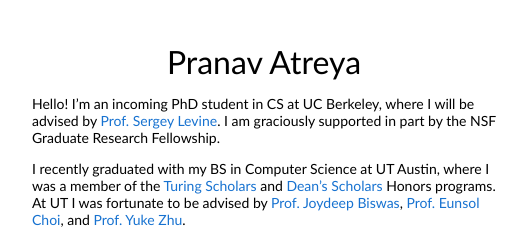
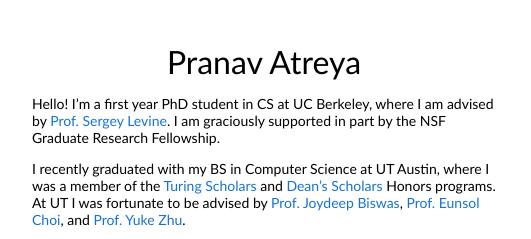
Before and after one commit to pranavatreya/pranavatreya.github.io, a plain HTML site: page index.html in a window 1280 px wide. Shown: the top 239 px of the page, 228-759 px from the left. Drawn offline with Linux system fonts and the light colour scheme.

Commit message:
first year

```diff
--- a/index.html
+++ b/index.html
@@ -70,7 +70,7 @@
               <p style="text-align:center">
                 <name>Pranav Atreya</name>
               </p>
-              <p> Hello! I’m an incoming PhD student in CS at UC Berkeley, where I will be advised by <a href="https://people.eecs.berkeley.edu/~svlevine/">Prof. Sergey Levine</a>. I am graciously supported in part by the NSF Graduate Research Fellowship.
+              <p> Hello! I’m a first year PhD student in CS at UC Berkeley, where I am advised by <a href="https://people.eecs.berkeley.edu/~svlevine/">Prof. Sergey Levine</a>. I am graciously supported in part by the NSF Graduate Research Fellowship.
               <p> I recently graduated with my BS in Computer Science at UT Austin, where I was a member of the <a href="https://www.cs.utexas.edu/turing-scholars">Turing Scholars</a> and <a href="https://www.deansscholars.org">Dean’s Scholars</a> Honors programs. At UT I was fortunate to be advised by <a href="https://www.joydeepb.com">Prof. Joydeep Biswas</a>, <a href="https://www.cs.utexas.edu/~eunsol/">Prof. Eunsol Choi</a>, and <a href="https://www.cs.utexas.edu/~yukez/">Prof. Yuke Zhu</a>.
               <!-- <p>I am an undergraduate at the <a href="https://www.cs.utexas.edu">University of Texas at Austin</a> doing research in robotics, 3D computer vision, and natural language processing.
               <p>I am interested in developing robotic systems that can learn efficiently in the real world, using tools from machine learning and computer vision. -->
```
